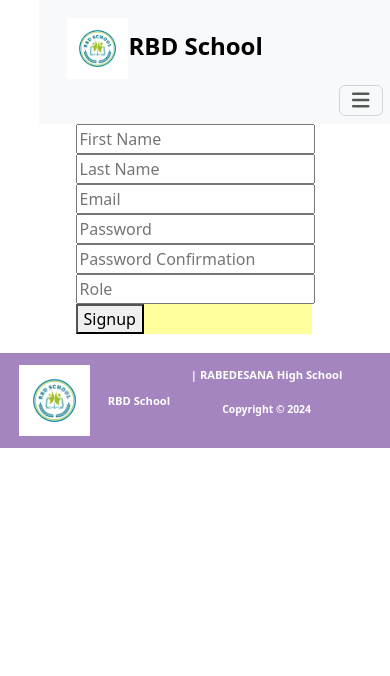
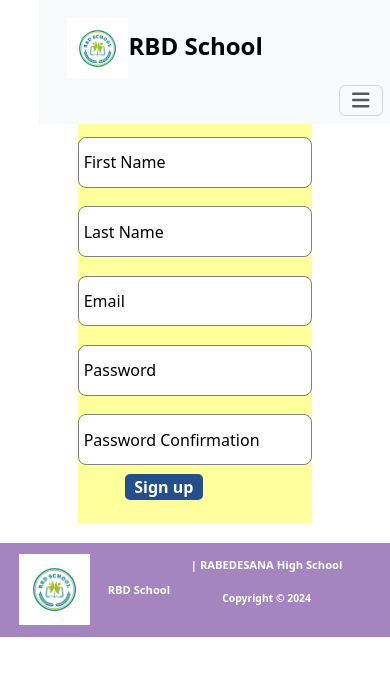
Before and after one commit to rbd3/school-react, a React (Vite) app: page /signup in a window 390 px wide. Shown: the top 676 px of the page. Built offline with nearby package versions, Linux system fonts and the light colour scheme.

Commit message:
Update signup style

```diff
--- a/src/assets/signup.css
+++ b/src/assets/signup.css
@@ -0,0 +1,128 @@
+.mainContainer {
+    flex-direction: column;
+    display: flex;
+    align-items: center;
+    justify-content: center;
+    background-color: rgba(255, 255, 155, 1);
+    width: 60vw;
+    height: auto;
+    margin-left: 20%;
+
+
+  }
+
+
+
+    .login-title {
+      display: flex;
+      align-items: center;
+      flex-direction: column;
+      margin-top: 4%;
+    }
+
+    .inputContainer {
+      display: flex;
+      flex-direction: column;
+      align-items: flex-start;
+      justify-content: center;
+      padding-top: 4%;
+      padding-bottom: 4%;
+    }
+
+    .inputContainer > .errorLabel {
+      color: red;
+      font-size: 1rem;
+    }
+
+    .inputBox::placeholder {
+      color: black;
+    }
+
+    .inputBox {
+      height: 6vh;
+      width: 25vw;
+      font-size: large;
+      border-radius: 8px;
+      border: 1px solid grey;
+      padding-left: 2%;
+    }
+
+    .inputButton {
+        width: 8vw;
+        font-size: 1.5rem;
+        font-weight: bolder;
+        margin-left: 20%;
+        margin-bottom: 8%;
+        background-color: rgb(37, 79, 138);
+        color: white;
+        border: none;
+        border-radius: 5px;
+        cursor: pointer;
+        transition: transform 0.3s ease-in-out;
+      }
+
+      .inputButton:hover {
+        animation: bounce 0.5s infinite;
+      }
+
+      @keyframes bounce {
+        0%, 20%, 50%, 80%, 100% {
+          transform: translateY(0);
+        }
+        40% {
+          transform: translateY(-10px);
+        }
+        60% {
+          transform: translateY(-5px);
+        }
+      }
+
+
+    .signup-link {
+      display: flex;
+      align-items: center;
+      padding-top: 2%;
+      flex-wrap: nowrap;
+      flex-direction: row;
+    }
+
+    .signup-link p {
+      font-size: 1.2rem;
+    }
+
+    .error {
+        color: red;
+        font-size: 1.5rem;
+      }
+
+
+    @media screen and (max-width: 768px) {
+      .inputContainer {
+        display: flex;
+        flex-direction: column;
+        align-items: center;
+        justify-content: center;
+      }
+
+      .inputBox {
+          width: 100%;
+          font-size: 1rem;
+      }
+
+      .inputButton {
+          width: 20vw;
+          font-size: 1rem;
+          font-weight: bolder;
+        }
+
+        .mainContainer {
+            padding-top: 1%;
+            padding-bottom: 1%;
+        }
+
+        .error {
+            color: red;
+            font-size: 1rem;
+          }
+
+    }
--- a/src/components/Signup.jsx
+++ b/src/components/Signup.jsx
@@ -1,4 +1,4 @@
-import '../assets/signup.css';
+import '../assets/signup.css'; // Import your CSS file
 import React, { useState } from 'react';
 import { useNavigate } from 'react-router-dom';
 
@@ -8,7 +8,6 @@ const Signup = () => {
   const [email, setEmail] = useState('');
   const [password, setPassword] = useState('');
   const [passwordConfirmation, setPasswordConfirmation] = useState('');
-  const [role, setRole] = useState('');
   const [errors, setErrors] = useState({});
 
   const navigate = useNavigate();
@@ -17,12 +16,11 @@ const Signup = () => {
     setErrors({});
 
     const newErrors = {};
-    if (firstName === '') newErrors.firstName = 'First Name is required';
-    if (lastName === '') newErrors.lastName = 'Last Name is required';
+    if (firstName === '' || lastName === '') newErrors.firstName = 'First Name or Last Name is required';
     if (email === '') newErrors.email = 'Email is required';
     if (password === '') newErrors.password = 'Password is required';
     if (passwordConfirmation === '') newErrors.passwordConfirmation = 'Password Confirmation is required';
-    if (role === '') newErrors.role = 'Role is required';
+    if (password !== passwordConfirmation) newErrors.passwordConfirmation = 'Password and Password Confirmation must match';
 
     if (Object.keys(newErrors).length > 0) {
       setErrors(newErrors);
@@ -42,7 +40,6 @@ const Signup = () => {
             email,
             password,
             password_confirmation: passwordConfirmation,
-            role
           }
         }),
       });
@@ -64,59 +61,56 @@ const Signup = () => {
   };
 
   return (
-    <div className={'mainContainer'}>
+    <div className='mainContainer'>
       <div className='signup-title'>
-        <div className={'inputContainer'}>
+        <div className='inputContainer'>
           <input
             value={firstName}
             onChange={(e) => setFirstName(e.target.value)}
             placeholder='First Name'
+            className='inputBox'
           />
           <div className='error'>{errors.firstName}</div>
         </div>
-        <div className={'inputContainer'}>
+        <div className='inputContainer'>
           <input
             value={lastName}
             onChange={(e) => setLastName(e.target.value)}
             placeholder='Last Name'
+            className='inputBox'
           />
           <div className='error'>{errors.lastName}</div>
         </div>
-        <div className={'inputContainer'}>
+        <div className='inputContainer'>
           <input
             value={email}
             onChange={(e) => setEmail(e.target.value)}
             placeholder='Email'
+            className='inputBox'
           />
           <div className='error'>{errors.email}</div>
         </div>
-        <div className={'inputContainer'}>
+        <div className='inputContainer'>
           <input
             value={password}
             onChange={(e) => setPassword(e.target.value)}
             placeholder='Password'
             type='password'
+            className='inputBox'
           />
           <div className='error'>{errors.password}</div>
         </div>
-        <div className={'inputContainer'}>
+        <div className='inputContainer'>
           <input
             value={passwordConfirmation}
             onChange={(e) => setPasswordConfirmation(e.target.value)}
             placeholder='Password Confirmation'
             type='password'
+            className='inputBox'
           />
           <div className='error'>{errors.passwordConfirmation}</div>
         </div>
-        <div className={'inputContainer'}>
-          <input
-            value={role}
-            onChange={(e) => setRole(e.target.value)}
-            placeholder='Role'
-          />
-          <div className='error'>{errors.role}</div>
-        </div>
-        <button onClick={onButtonClick}>Signup</button>
+        <button className='inputButton' onClick={onButtonClick}>Sign up</button>
         <div className='error'>{errors.signup}</div>
       </div>
     </div>
```
